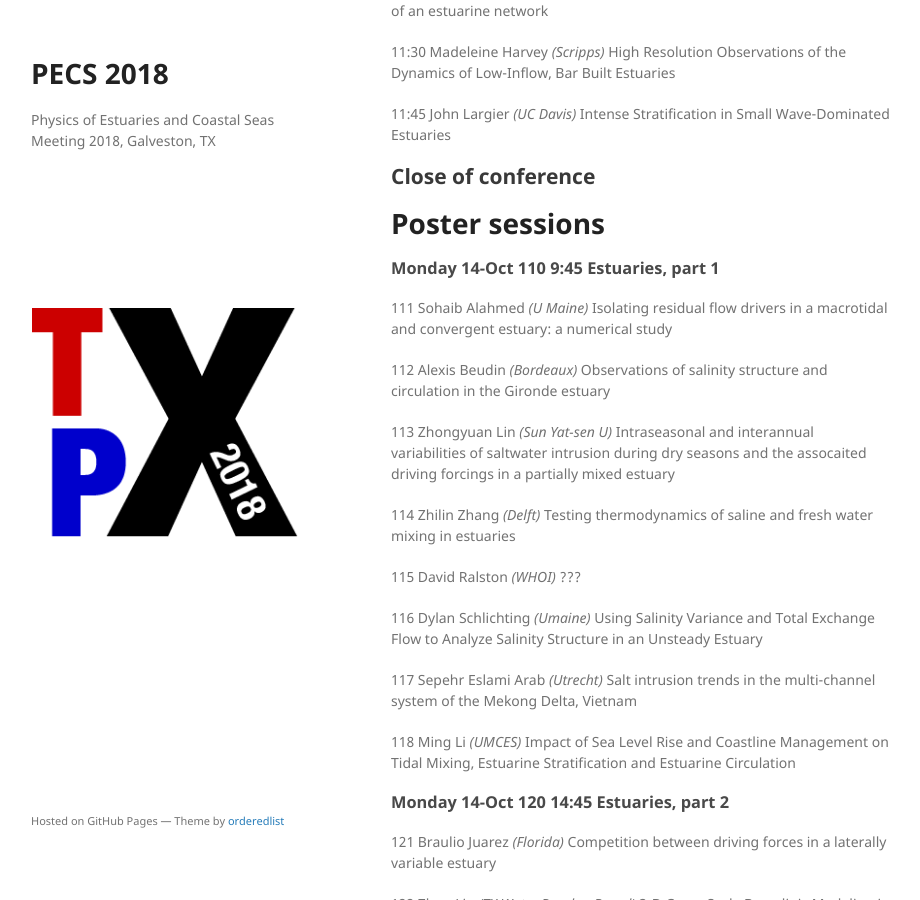
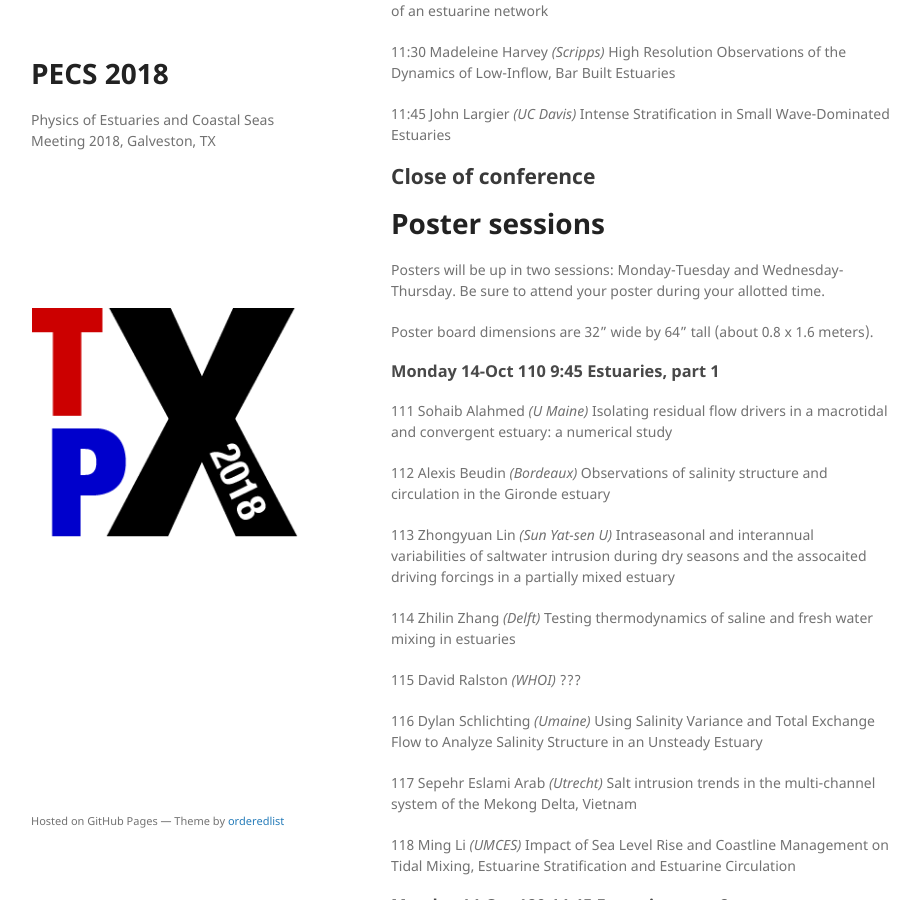
Before and after one commit to pecs2018/pecs2018.github.io, a Jekyll site: the page built from program.md, in a window 1280 px wide and 900 px high, scrolled down 6645 px. Shown: the whole window, without its empty margins (179-1099 px from the left). Built offline with Jekyll 4.4.1, drawn with Linux system fonts in a browser that asks for light colours.

Commit message:
added poster dimensions

```diff
--- a/program.md
+++ b/program.md
@@ -266,6 +266,11 @@ We are planning a boat trip in Galveston Bay, in three separate groups that will
 
 # Poster sessions
 
+
+Posters will be up in two sessions: Monday-Tuesday and Wednesday-Thursday. Be sure to attend your poster during your allotted time.
+
+Poster board dimensions are 32" wide by 64" tall (about 0.8 x 1.6 meters).
+
 ### Monday	14-Oct	110	9:45	Estuaries, part 1
 
 111	Sohaib	Alahmed	*(U Maine)*	Isolating residual flow drivers in a macrotidal and convergent estuary: a numerical study
```
